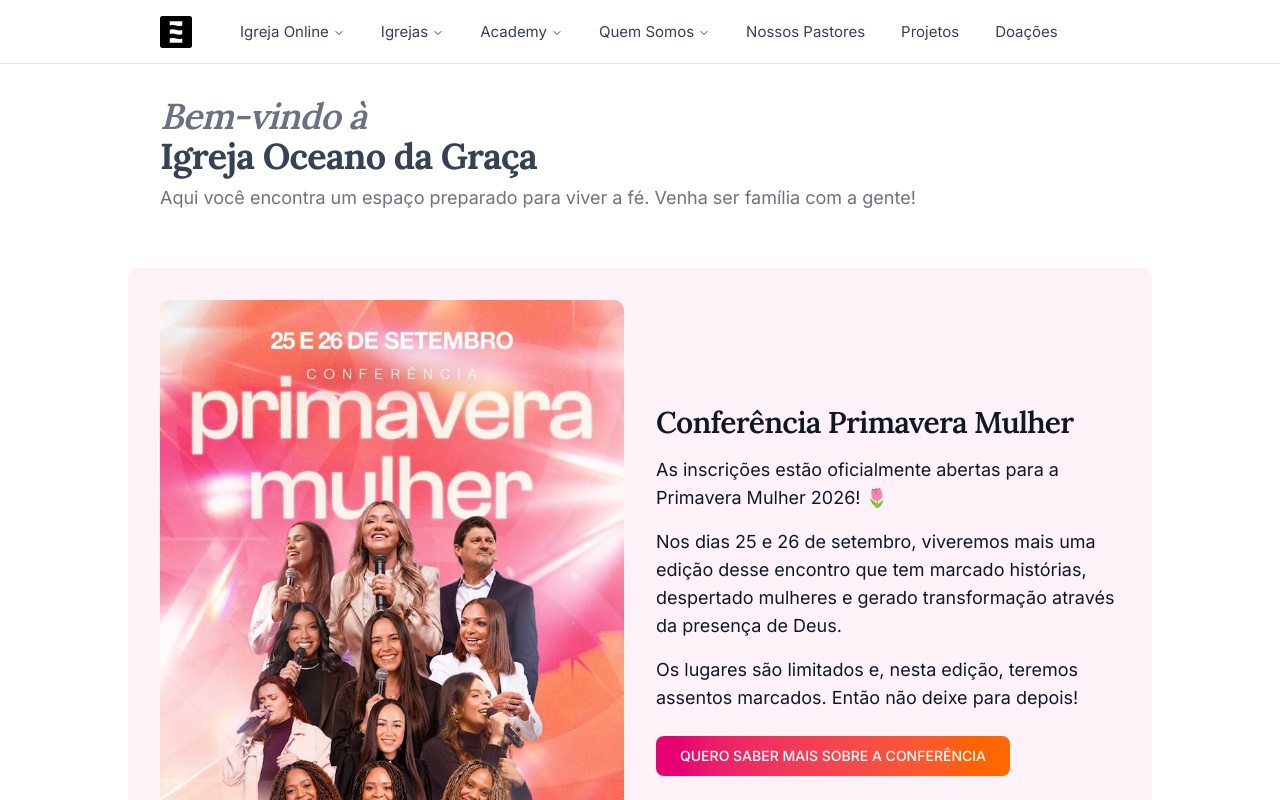
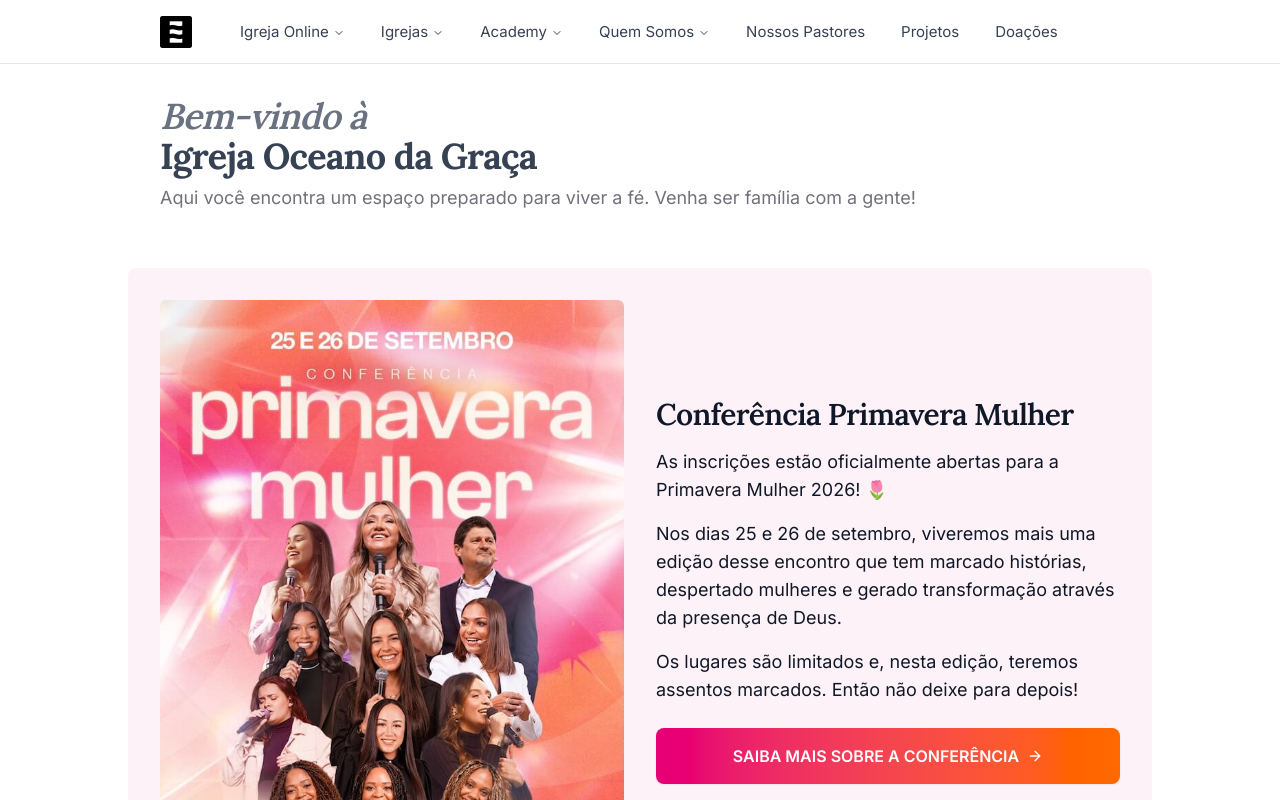
Before and after one commit to oceanodg/ocn-institucional-v4, a Next.js app: page / in a window 1280 px wide. Shown: the top 800 px of the page. Built offline with nearby package versions, Linux system fonts and the light colour scheme.

Commit message:
refactor: update Primavera Mulher 2026 component with improved button styling and updated link

```diff
--- a/app/(site)/components/primavera-mulher-2026.tsx
+++ b/app/(site)/components/primavera-mulher-2026.tsx
@@ -1,15 +1,14 @@
+import { ArrowRight } from "lucide-react";
 import Image from "next/image";
 
 import { Container } from "~/components/container";
 import { Button, H2, P, Separator } from "~/components/ui";
 
-const SAIBA_MAIS_HREF = "https://www.instagram.com/oceanodagraca/";
-
 export function PrimaveraMulher2026() {
   return (
-    <Container className="py-8 mt-2 sm:mt-14 sm:rounded-lg bg-pink-50">
+    <Container className="py-8 mt-2 sm:mt-14 sm:rounded-md bg-pink-50">
       <div className="grid w-full grid-cols-1 gap-6 md:grid-cols-2 md:items-center md:gap-8">
-        <div className="relative w-full overflow-hidden rounded-lg">
+        <div className="relative w-full overflow-hidden rounded-sm">
           <Image
             src="/images/events/primavera-mulher/primavera-mulher-2026.jpeg"
             alt="Primavera Mulher 2026 — 25 e 26 de setembro"
@@ -42,12 +41,16 @@ export function PrimaveraMulher2026() {
           {/* <Separator className="my-6" /> */}
 
           <Button
-            className="mt-6 w-full bg-linear-to-r from-pink-600 to-orange-500 text-white shadow-xs hover:from-pink-600/90 hover:to-orange-500/90 hover:text-white md:w-auto md:self-start"
+            className="h-14 mt-6 w-full bg-linear-to-r from-pink-600 to-orange-500 font-semibold text-sm sm:text-base text-white hover:from-pink-600/90 hover:to-orange-500/90 hover:text-white"
             size="lg"
             asChild
           >
-            <a href={SAIBA_MAIS_HREF} target="_blank" rel="noopener noreferrer">
-              QUERO SABER MAIS SOBRE A CONFERÊNCIA
+            <a
+              href={"https://primaveramulher.oceanodagraca.com"}
+              target="_blank"
+              rel="noopener noreferrer"
+            >
+              SAIBA MAIS SOBRE A CONFERÊNCIA <ArrowRight />
             </a>
           </Button>
         </div>
```
